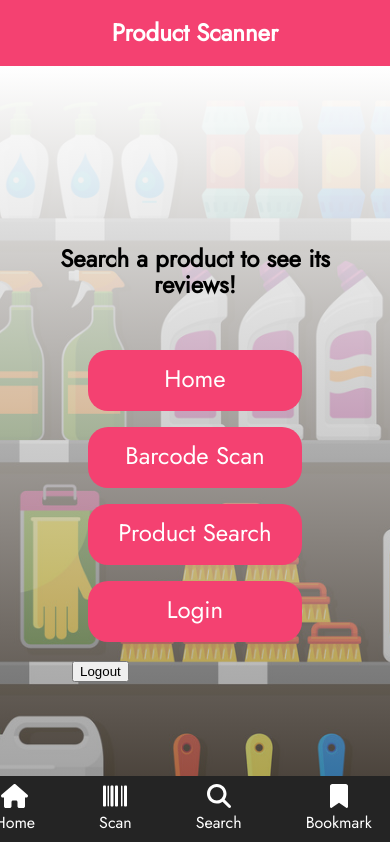
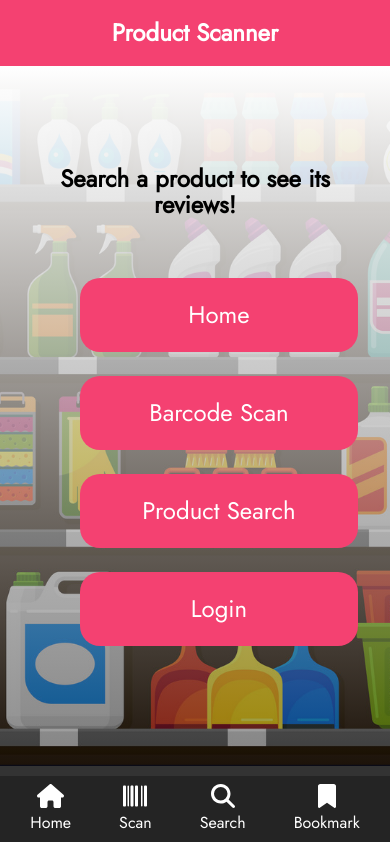
Before and after one commit to VitaCheung/ProductScanner, a React (Vite) app: page /home in a window 390 px wide. Shown: the top 842 px of the page. Built offline with nearby package versions, Linux system fonts and the light colour scheme; a web font is replaced by a local one.

Commit message:
update Additem and homepage

```diff
--- a/src/App.css
+++ b/src/App.css
@@ -49,11 +49,12 @@ h2 {
   display: flex;
   list-style-type: none;
   margin:0;
+  padding: 0;
 }
 #main-nav li{
   display: flex;
   flex-direction: column;
-  margin-right: 4em;
+  margin:0 1.5em;
 }
 #home{
   margin: 0;
@@ -63,24 +64,36 @@ h2 {
   padding:10em 3em;
 }
 #home-nav ul{
+  text-align: center;
   padding: 1em 5em;
   margin: 0;
   list-style-type: none;
 }
-#home-nav li{
+#home-nav li, #logout_btn li{
+  width:100%;
   text-align: center;
   margin: 1em;
   padding: 1em;
   background-color: rgb(244, 65, 113);
   border-radius: 20px;
 }
-#home-nav li:hover{
+#home-nav li:hover, #logout_btn:hover{
   background-color:rgb(255, 105, 145);
 }
-#home-nav a{
+#home-nav a, #logout_btn{
   font-size: 1.5em;
   color:white;
   text-decoration:none;
+}
+#logout_btn{
+  margin:0;
+  padding:0;
+  /* border-radius: 20px; */
+  /* background-color: rgb(244, 65, 113); */
+  width:100%;
+  /* margin:1em 2em;
+  padding:1em; */
+  font-family: 'Jost', 'Quicksand', sans-serif;
 }
 .visually-hidden {
   clip: rect(0 0 0 0);
@@ -93,7 +106,7 @@ h2 {
 }
 #scannerPage{
   text-align: center;
-  min-height: 650px;
+  /* min-height: 650px; */
   background-color: rgba(0, 0, 0, 0.8);
   color: white;
   padding: 3em 2em;
@@ -153,6 +166,19 @@ h1{
 .ProductPage h3{
   padding: 0 8em;
 }
+.red{
+  color:rgb(244, 65, 113);
+  font-size: 1.2em;
+}
+.box{
+  justify-content: center;
+  display:flex;
+  align-items:center;
+}
+.box svg{
+  padding:0 .5em 0 0;
+  color:rgb(244, 65, 113) ;
+}
 .product img{
   height: 200px;
   padding: 1em;
@@ -196,6 +222,19 @@ h1{
 }
 .content{
   margin:0;
+}
+#SavedItemsPage{
+  background-color: rgba(0, 0, 0, 0.8);
+  min-height: 660px;
+}
+#SavedItemsPage h1{
+  text-align: center;
+  color:white;
+  margin:0;
+}
+.noitem{
+  color:white;
+  text-align: center;
 }
 #copyright{
   background-color: rgba(0, 0, 0, 0.8);
@@ -256,7 +295,7 @@ h1{
 @media screen and (max-width:768px) {
   #main, #home, #scannerPage{
     max-width: 100%;
-    min-height: 900px;
+    min-height: 800px;
   }
   #barcode-scanner{
     margin:4em 8em;
@@ -270,8 +309,11 @@ h1{
       max-width: 100%;
       height: auto 100%;
   }
-  #main{
-    height: auto;
+  #main, #home, #scannerPage{
+    min-height: 660px;
+  }
+  #home{
+    padding: 5em 2em;
   }
   #home-nav ul{
     padding: 1em 1.5em;
--- a/src/App.jsx
+++ b/src/App.jsx
@@ -25,6 +25,7 @@ function App() {
       <BrowserRouter>
         <Header />
         <Routes>
+          <Route path="/" element={<Home />} />
           <Route path="/home" element={<Home />} />
           <Route path="/scanner" element={<Scanner />} />
           <Route path="/about" element={<About />} />
--- /dev/null
+++ b/src/components/AddItemForm.jsx
@@ -0,0 +1,112 @@
+// import React, { useState } from 'react';
+import {useState, useEffect}  from "react";
+import { FontAwesomeIcon } from '@fortawesome/react-fontawesome';
+import {NavLink} from "react-router-dom";
+
+const AddItemForm = ({ UPC, name, asin, img }) => {
+  const authToken = localStorage.getItem('Token');
+  const userId = localStorage.getItem('UserId');
+  // const [UPC, setUPC] = useState('');
+  // const [name, setName] = useState('');
+  // const [img, setImg] = useState('');
+  const [brand, setBrand] = useState('');
+  const [logged, setLogged] = useState(true);
+  const [saved, setSaved] = useState(false);
+  console.log('id:'+ userId);
+  console.log('1UPC:'+ UPC);
+  console.log('2name:'+ name);
+  console.log('3asin:'+ asin);
+  console.log('4img:'+ img);
+
+
+  const getDetail = async () => {
+
+    const url = 'https://parazun-amazon-data.p.rapidapi.com/product/?asin='+asin+'&region=CA';
+    const options = {
+    method: 'GET',
+    headers: {
+        'X-RapidAPI-Key': '993db5a0aamshe737b49dee5a1ddp18daf7jsnab8c338adc35',
+        'X-RapidAPI-Host': 'parazun-amazon-data.p.rapidapi.com'
+    }
+    };
+    let response = await fetch(url, options);
+    let data = await response.json();
+    // console.log(data);
+    setBrand(data.brand);
+
+  }
+  if (asin){
+  getDetail(); }
+  console.log('brand:'+brand);
+
+
+    // var asin = "B07VF6VRMD";
+  const handleSubmit = () => {
+
+    if(!authToken){
+      setLogged(false);
+    } else {
+      // Make the HTTP request to Laravel API's login endpoint
+    fetch('http://127.0.0.1:8000/api/add-item', {
+      method: 'POST',
+      headers: {
+        'Authorization': `Bearer ${authToken}`,
+        'Content-Type': 'application/json',
+      },
+      body: JSON.stringify({ UPC, name, brand, img }),
+    })
+      .then((response) => response.json())
+      .then((data) => {
+        // Handle the API response (e.g., store the token, update state, etc.)
+        console.log(data);
+      })
+      .catch((error) => {
+        // Handle any errors that occur during the request
+        console.error('Error:', error);
+      });
+      setSaved(true);
+
+    }
+
+  };
+
+  function remove(){
+    setSaved(false);
+  }
+
+  let login = <div></div>;
+  if(!logged){
+    login = <h4 className="red"><NavLink to="/login">Login</NavLink> to save items!</h4>;
+  }
+
+  let savebtn =<div></div>;
+  if(!saved){
+    savebtn =  <button id="nonfilled" onClick={handleSubmit}><FontAwesomeIcon icon="fa-regular fa-bookmark" size="2xl" /></button>;
+  } else{
+    savebtn = <button id="filled" onClick={remove}><FontAwesomeIcon icon="fa-solid fa-bookmark" size="2xl" /></button>;
+  }
+
+
+  return (
+    <div>
+      {savebtn}
+      {login}
+
+
+    </div>
+    // <form action="/home" onSubmit={handleSubmit} >
+    //     <div className="email">
+    //         <label htmlFor="email">Email Address:</label>
+    //         <input type="text" value={email} onChange={handleEmailChange} placeholder="Email" />
+    //     </div>
+    //     <div className="password">
+    //         <label htmlFor="password">Password:</label>
+    //         <input type="password" value={password} onChange={handlePasswordChange} placeholder="Password" />
+    //     </div>
+
+    //   <button type="submit">Login</button>
+    // </form>
+  );
+};
+
+export default AddItemForm;
--- a/src/components/BarcodeScanner.jsx
+++ b/src/components/BarcodeScanner.jsx
@@ -4,8 +4,6 @@ import Search from "./search";
 import {useState, useEffect}  from "react";
 // import { Form } from 'react-router-dom';
 // import { getSearch, getReview } from "../routes/About"
-
-
 
 const BarcodeScanner = ({ onBarcodeDetected }) => {
     const [detectedBarcode, setDetectedBarcode] = useState('');
@@ -29,10 +27,6 @@ const BarcodeScanner = ({ onBarcodeDetected }) => {
     //     Search(formData);
 
     // };
-
-
-
-
 
     useEffect(() => {
         Quagga.init({
--- a/src/components/LoginForm.jsx
+++ b/src/components/LoginForm.jsx
@@ -5,6 +5,7 @@ const LoginForm = () => {
   const [email, setEmail] = useState('');
   const [password, setPassword] = useState('');
   const [token, setToken] = useState("");
+  const [userId, setUserId] = useState("");
   const [logged, setLogged] = useState(false);
 
   const handleEmailChange = (event) => {
@@ -30,6 +31,7 @@ const LoginForm = () => {
       .then((data) => {
         // Handle the API response (e.g., store the token, update state, etc.)
         setToken(data.access_token);
+        setUserId(data.user.id);
         console.log(data.access_token);
         setLogged(true);
         console.log(data);
@@ -44,6 +46,7 @@ const LoginForm = () => {
   };
 //   console.log(2+ token);
   localStorage.setItem('Token', token);
+  localStorage.setItem('UserId', userId);
 
   return (
     <form action="/home" onSubmit={handleSubmit} >
--- a/src/components/Logout.jsx
+++ b/src/components/Logout.jsx
@@ -22,7 +22,7 @@ const Logout = () => {
       .then((response) => response.json())
       .then((data) => {
         // Handle the API response (e.g., store the token, update state, etc.)
-        // setToken(data.access_token);
+
         // console.log(data.access_token);
         setLogged(false);
         console.log(data);
@@ -31,11 +31,12 @@ const Logout = () => {
         // Handle any errors that occur during the request
         console.error('Error:', error);
       });
+      localStorage.removeItem('Token');
+      localStorage.removeItem('UserId');
       alert("Successfully logged out.");
-    //   window.location="/";
+      window.location="/";
 
 
-  localStorage.removeItem('Token');
 
   return (
 
--- a/src/components/Nav.jsx
+++ b/src/components/Nav.jsx
@@ -10,8 +10,8 @@ export default function Nav() {
     <nav id="main-nav" aria-label="Main navigation">
       <ul>
         <li>
-          <NavLink to="/home"><FontAwesomeIcon icon="fa-solid fa-house" size="xl" /></NavLink>
-          <NavLink to="/home"> Home</NavLink>
+          <NavLink to="/"><FontAwesomeIcon icon="fa-solid fa-house" size="xl" /></NavLink>
+          <NavLink to="/"> Home</NavLink>
         </li>
         <li>
         <NavLink to="/scanner"><FontAwesomeIcon icon="fa-solid fa-barcode" size="xl" /></NavLink>
--- a/src/components/RegisterForm.jsx
+++ b/src/components/RegisterForm.jsx
@@ -47,7 +47,7 @@ const RegisterForm = () => {
         // Handle any errors that occur during the request
         console.error('Error:', error);
       });
-      // window.location="/";
+      window.location="/login";
   };
 
   let message =<div></div>;
--- a/src/routes/Home.jsx
+++ b/src/routes/Home.jsx
@@ -1,21 +1,33 @@
-// import Question from "../components/Question";
-// import ShowReviews from "../components/ShowReviews";
 import {NavLink} from "react-router-dom";
 import Logout from "../components/Logout";
 import React, { useEffect, useState } from 'react';
 
 
-
 export default function Home() {
+  const authToken = localStorage.getItem('Token');
+  // const [logged, setLogged] = useState(true);
+  const [logged, setLogged] = useState(authToken ? true : false);
   const [logout, setlogout] = useState(false);
 
+  // if(!authToken){
+  //   setLogged(false);
+  // };
+
   function out(){
-        setlogout(true);
-  }
+      setlogout(true);
+  };
   let logging = <div></div>;
   if (logout) {
-      logging = <Logout />;
-  }
+    logging = <Logout />;
+  };
+
+  let logbtn = <div></div>;
+  if(logged){
+    logbtn = <button type="submit" onClick={out} id="logout_btn"><li>Logout</li></button>;
+  } else{
+    logbtn = <NavLink to="/login"><li>Login</li></NavLink>;
+  };
+
 
   return(
     <main id="main">
@@ -25,19 +37,15 @@ export default function Home() {
 
         <nav id="home-nav" aria-label="Main navigation">
           <ul>
-            <li>
-              <NavLink to="/home">Home</NavLink>
-            </li>
-            <li>
-              <NavLink to="/scanner">Barcode Scan</NavLink>
-            </li>
-            <li>
-              <NavLink to="/about">Product Search</NavLink>
-            </li>
-            <li>
-              <NavLink to="/login">Login</NavLink>
-            </li>
-            <button type="submit" onClick={out}>Logout</button>
+
+            <NavLink to="/home"><li>Home</li></NavLink>
+
+            <NavLink to="/scanner"><li>Barcode Scan</li></NavLink>
+
+            <NavLink to="/about"><li>Product Search</li></NavLink>
+
+
+            {logbtn}
             {logging}
 
           </ul>
```
Also changed, not shown: src/routes/About.jsx (+8 -2 lines), src/routes/SavedItems.jsx (+8 -6 lines).
